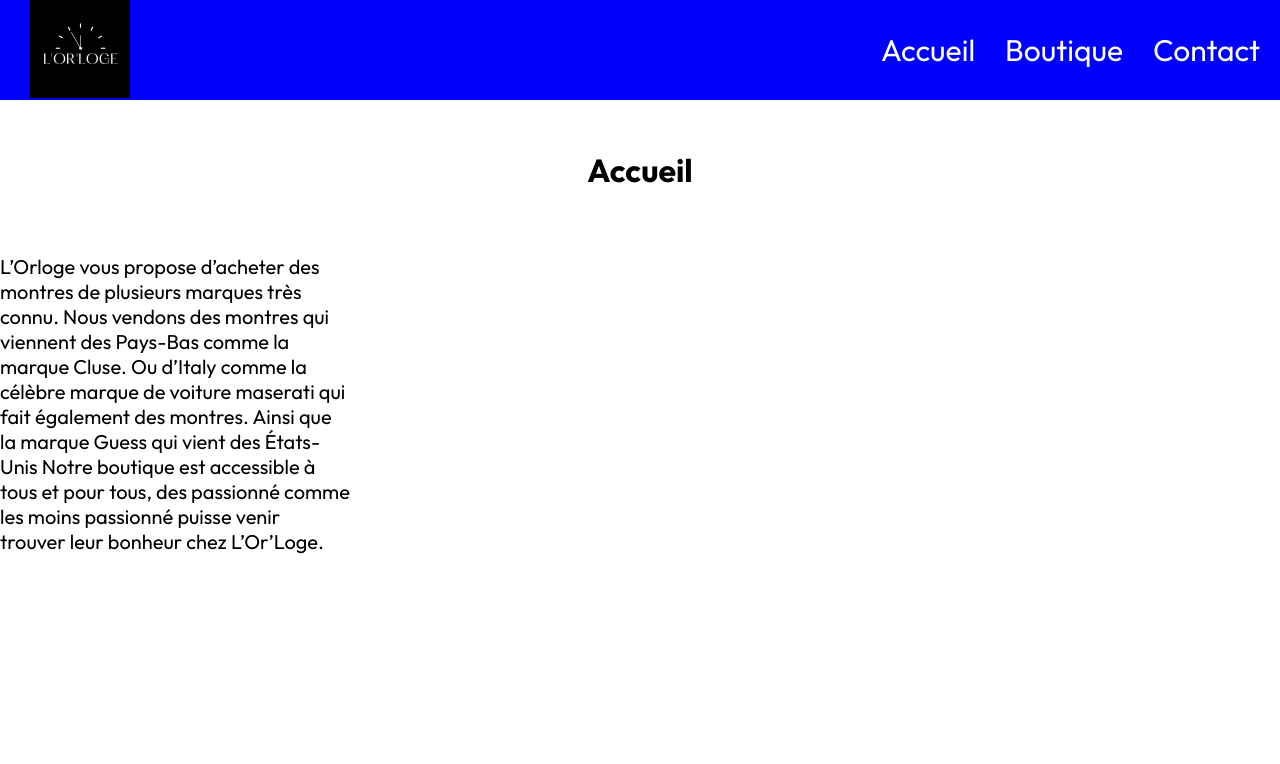
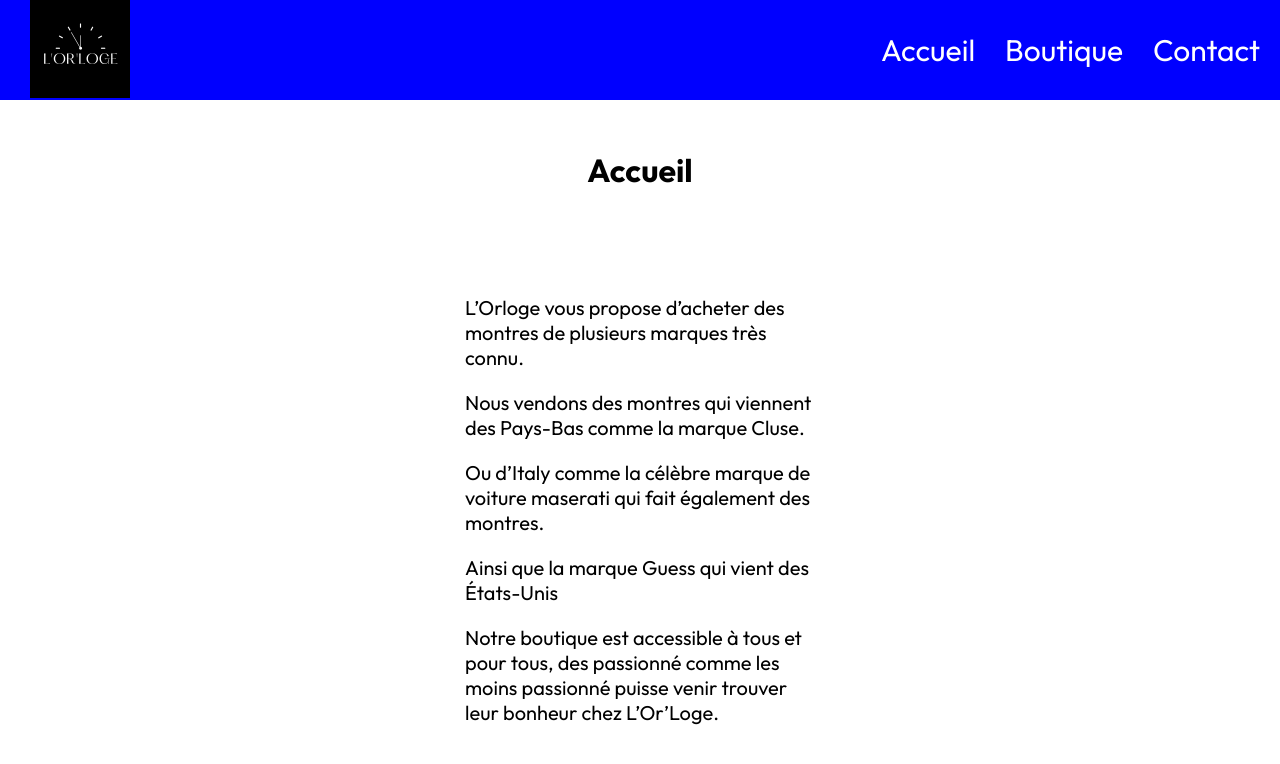
Before and after one commit to jeremydasi/my-watch, a React (Create React App) app: page / in a window 1280 px wide. Shown: the top 764 px of the page. Built offline with nearby package versions, Linux system fonts and the light colour scheme.

Commit message:
footer commencé

```diff
--- /dev/null
+++ b/src/component/footer/footer.js
@@ -0,0 +1 @@
+import '../../style/footer.css';
--- a/src/screen/home.js
+++ b/src/screen/home.js
@@ -1,26 +1,24 @@
 import '../style/home.css'
-import Header from '../component/header/header'
 
 function Home() {
     return(
-        <div>
+        <div className='aPropos'>
             <div>
                 <h1>Accueil</h1>
             </div>
-            <div className='aPropos'>
+            <div className='txt'>
                 <p>L’Orloge vous propose d’acheter des montres de plusieurs
-                    marques très connu.
+                    marques très connu.</p>
 
-                    Nous vendons des montres qui viennent des Pays-Bas comme la marque Cluse.
+                <p>Nous vendons des montres qui viennent des Pays-Bas comme la marque Cluse.</p>
 
-                    Ou d’Italy comme la célèbre marque de voiture maserati qui fait également
-                    des montres.
+                <p>Ou d’Italy comme la célèbre marque de voiture maserati qui fait également
+                    des montres.</p>
 
-                    Ainsi que la marque Guess qui vient des États-Unis
+                <p>Ainsi que la marque Guess qui vient des États-Unis</p>
 
-                    Notre boutique est accessible à tous et pour tous, des passionné comme les
-                    moins passionné puisse venir trouver leur bonheur chez L’Or’Loge.
-                </p>
+                <p>Notre boutique est accessible à tous et pour tous, des passionné comme les
+                    moins passionné puisse venir trouver leur bonheur chez L’Or’Loge.</p>
             </div>
         </div>
     )
--- a/src/style/home.css
+++ b/src/style/home.css
@@ -1,10 +1,14 @@
+.aPropos {
+    display: flex;
+    align-items: center;
+    flex-direction: column;
+}
+
 h1 {
     margin-top: 50px;
-    display: flex;
-    justify-content: center;
 }
 
-.aPropos {
+.txt {
     margin-top: 64px;
     width: 350px;
     height: 500px;
@@ -12,5 +16,4 @@
 
 p {
     font-size: 20px;
-
 }
```
Also changed, not shown: src/style/footer.css (added), 1 other file (tests, documents, lock files or other folders).
